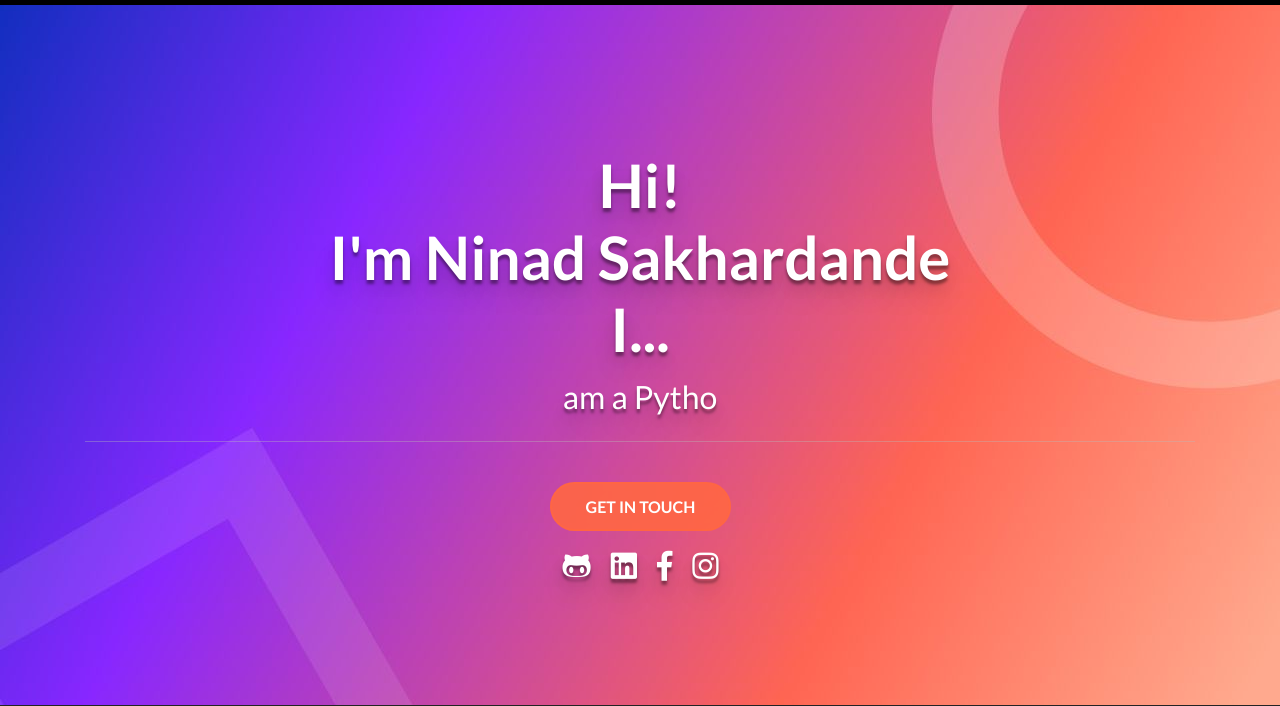
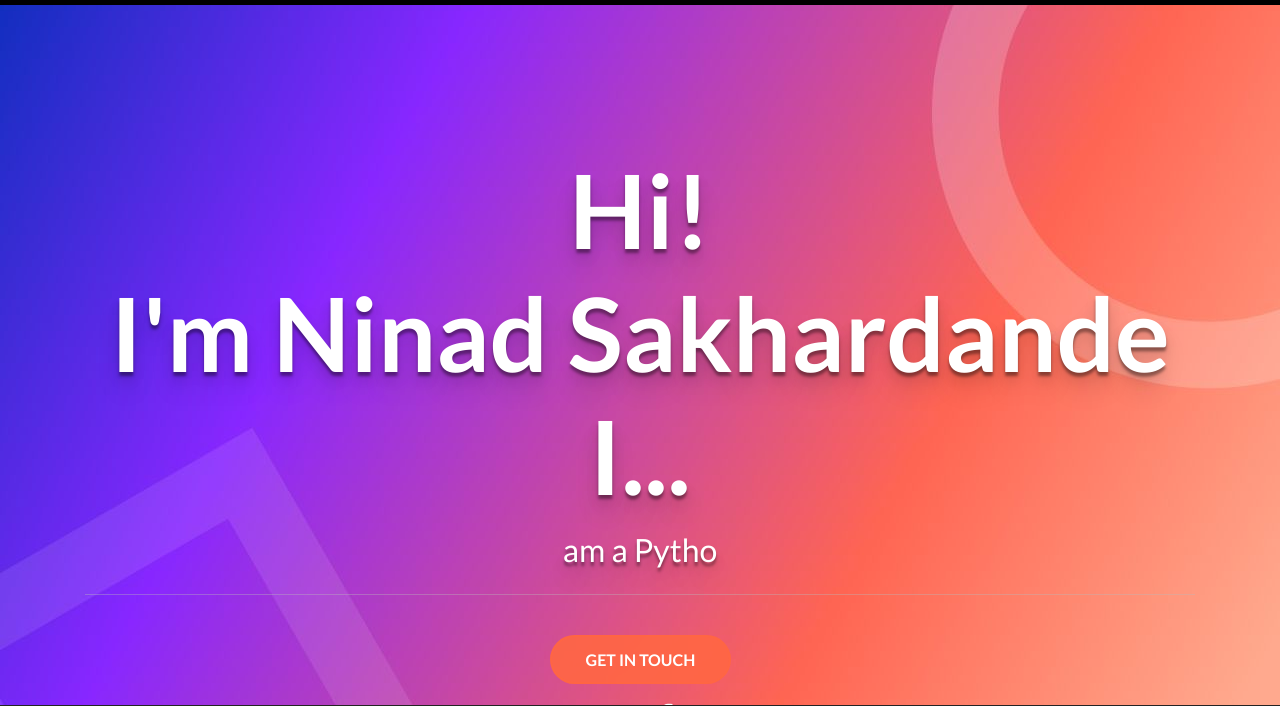
Before and after one commit to ninad1999/PersonalWebsite, a PHP site: page / in a window 1280 px wide. Shown: the top 706 px of the page. Run offline with PHP 8.4, Linux system fonts and the light colour scheme; some libraries are stand-ins or nearby versions.

Commit message:
Update style.css

```diff
--- a/personal website/assets/style/style.css
+++ b/personal website/assets/style/style.css
@@ -20,7 +20,7 @@ body {
 	color: white;
 	text-align: center;
 	padding-top: 13%;
-	font-size: 60px;
+	font-size: 8vw;
 	text-shadow: 0px 4px 3px rgba(0,0,0,0.4),
 				 0px 8px 13px rgba(0,0,0,0.1),
 				 0px 18px 23px rgba(0,0,0,0.1);
```
